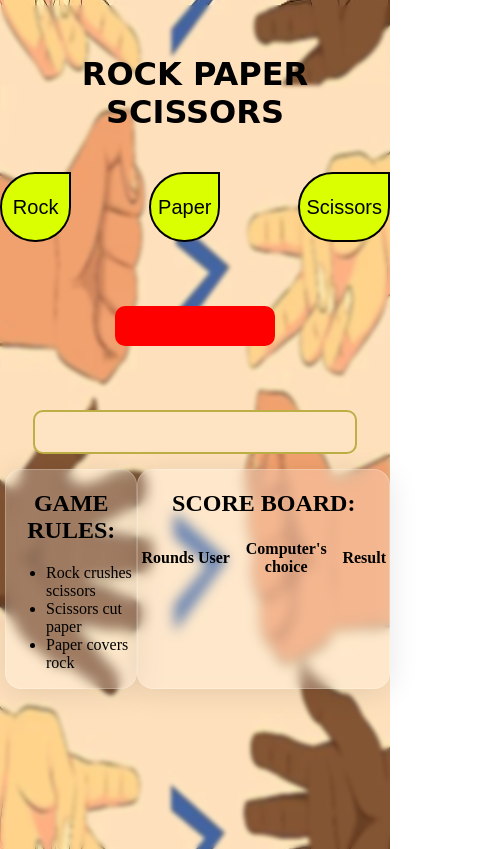
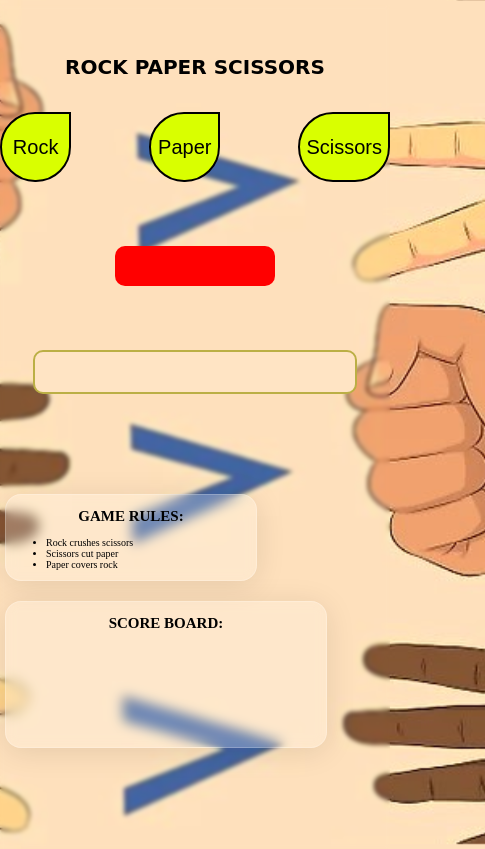
Before and after one commit to Theglxry/rock-paper-scissors, a plain HTML site: page index.html in a window 390 px wide. Shown: the whole page, 485 px wide, since content can reach past the window. Drawn offline with Linux system fonts and the light colour scheme.

Commit message:
rock paper scissors

```diff
--- a/index.css
+++ b/index.css
@@ -18,6 +18,45 @@ body {
 
 }
 
+@media screen and (max-width: 600px) {
+    body {
+        background-attachment: fixed;
+        background-size: cover;
+        color: black;
+        width: 100%;
+        height: 50vh;
+        overflow: hidden;
+    }
+
+    .header {
+        font-size: 20px !important;
+    }
+
+    .score-board {
+        margin-top: 10em !important;
+        display: flex;
+        flex-direction: column;
+        /* gap: 10em; */
+        font-size: 10px;
+        width: 30rem;
+        height: 30vh;
+
+    }
+
+    .sb2 {
+        width: 20rem !important;
+        margin-top: 20;
+        height: 20vh;
+    }
+
+    .table {
+        display: none;
+        width: 30pxx;
+    }
+
+}
+
+
 .bg-img {
 
 
@@ -26,8 +65,9 @@ body {
 
     position: relative;
 }
-.backdrop{
-    position:absolute;
+
+.backdrop {
+    position: absolute;
     width: 100%;
     z-index: 0;
     height: 100%;
--- a/index.html
+++ b/index.html
@@ -48,7 +48,7 @@
         <div class="sb2">
             <h2 class="bs"> SCORE BOARD: </h2>
 
-            <table style="width:100%">
+            <table class="table" style="width:100%">
                 <th>Rounds</th>
                 <th>User</th>
                 <th>Computer's choice</th>
```
Lines whose indentation alone changed are shown as unchanged.
